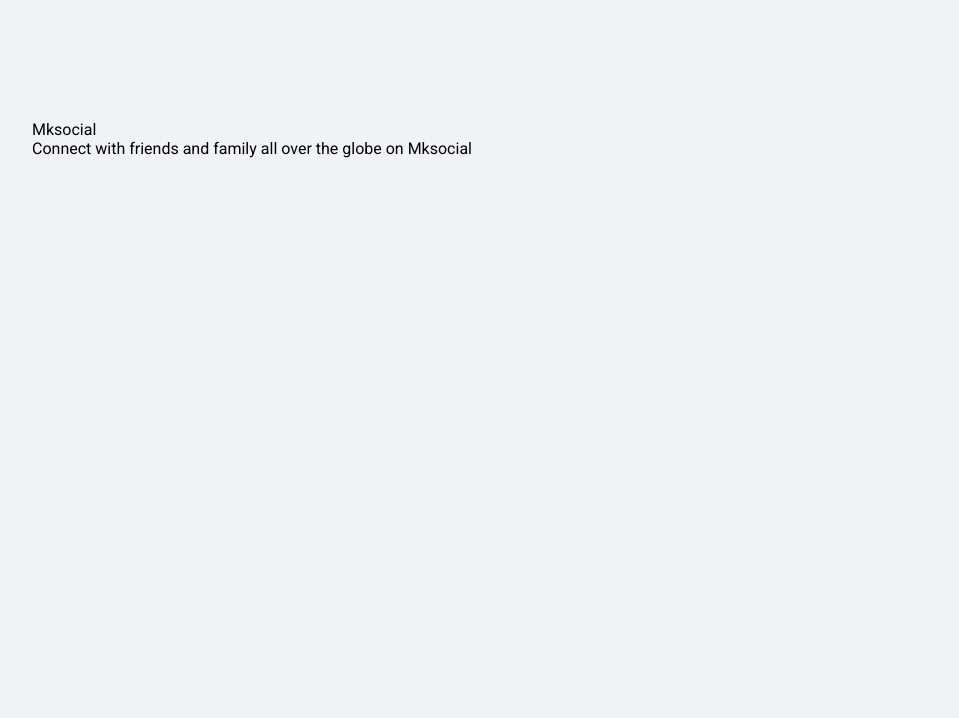
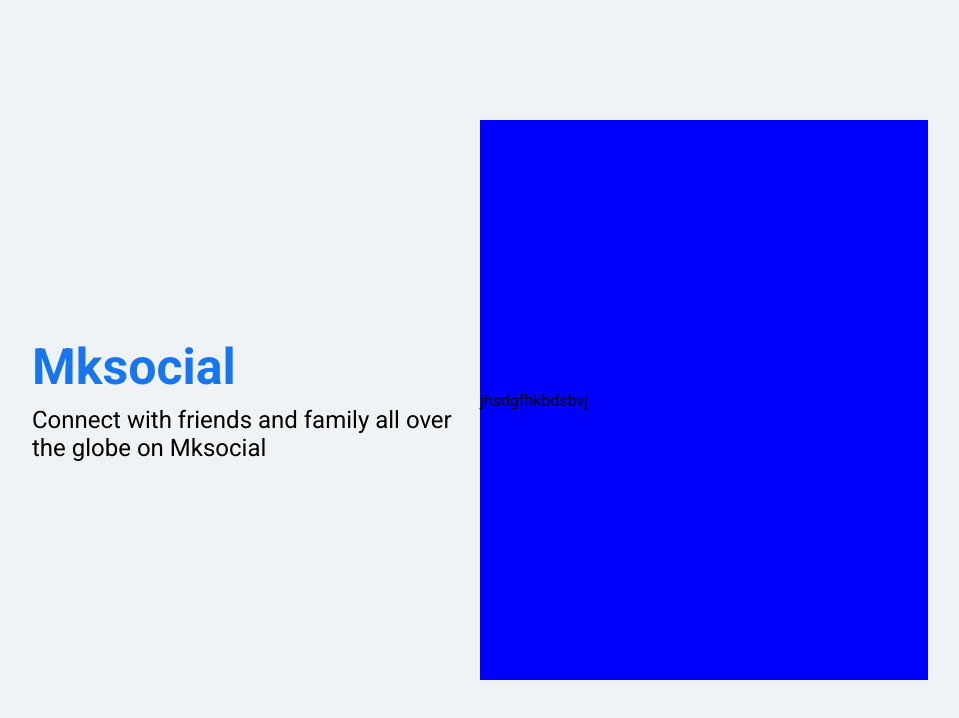
Before and after one commit to mkolade/socialMediaMERNapp, a React (Vite) app in the folder frontend/: page / in a window 1280 px wide. Shown: the top 718 px of the page, without its empty margins (160-1119 px from the left). Built offline with nearby package versions, Linux system fonts and the light colour scheme.

Commit message:
done with the left login styling

```diff
--- a/frontend/src/pages/Login/Login.css
+++ b/frontend/src/pages/Login/Login.css
@@ -11,3 +11,21 @@
     height: 70%;
     display: flex;
 }
+.loginLeft,.loginRight{
+    flex: 1;
+    display: flex;
+    flex-direction: column;
+    justify-content: center;
+}
+.loginLogo{
+    font-size: 50px;
+    font-weight: 800;
+    color: #1775ee;
+    margin-bottom: 10px;
+}
+.loginDesc{
+    font-size: 24px;
+}
+.loginRight{
+    background: blue;
+}
--- a/frontend/src/pages/Login/Login.jsx
+++ b/frontend/src/pages/Login/Login.jsx
@@ -7,7 +7,11 @@
             <div className="loginLogo">Mksocial</div>
             <div className="loginDesc">Connect with friends and family all over the globe on Mksocial</div>
         </div>
-        <div className="loginRight"></div>
+        <div className="loginRight">
+            <div className="loginBox">
+                jhsdgfhkbdsbvj
+            </div>
+        </div>
       </div>
     </div>
   )
```
